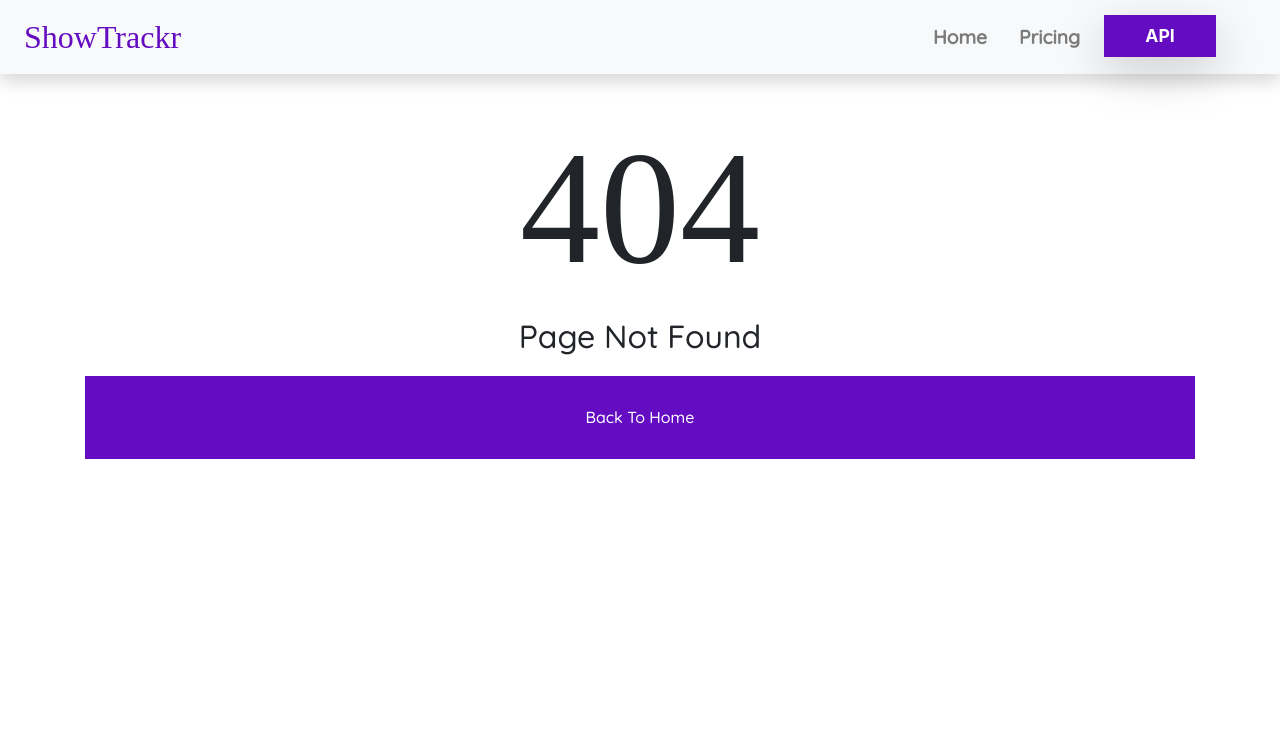
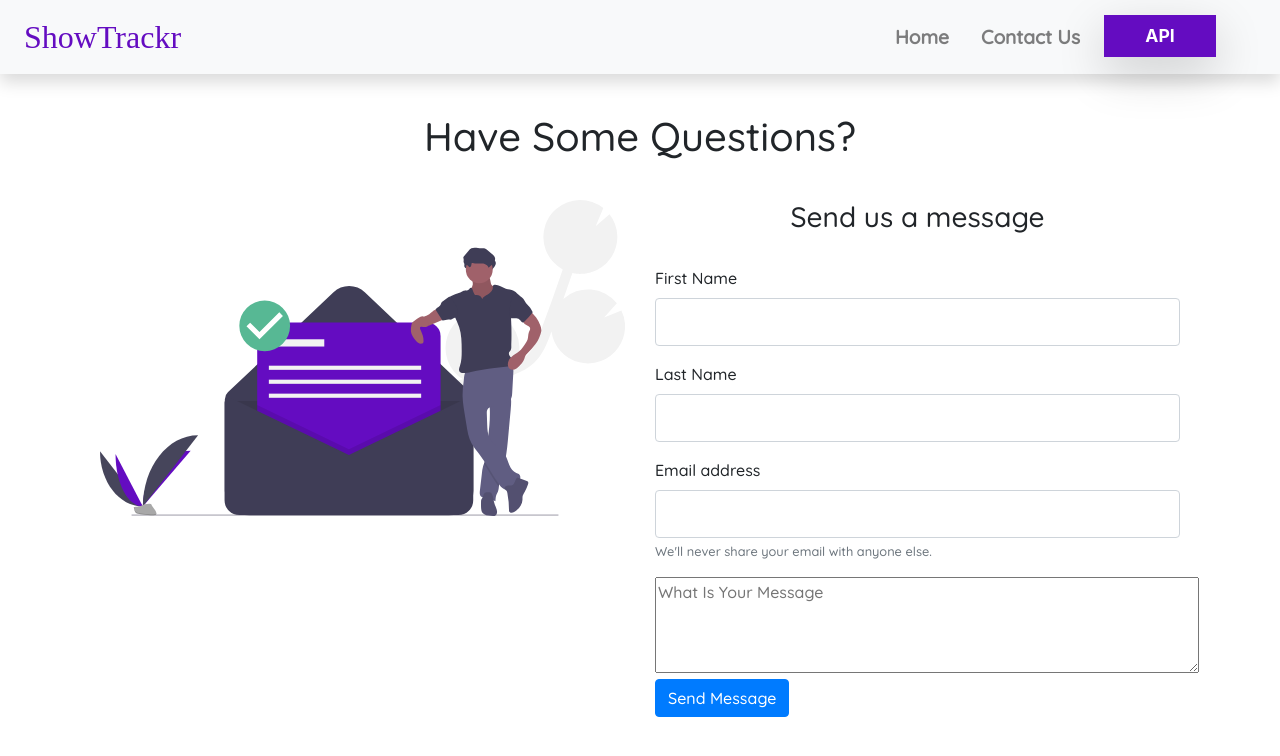
Before and after one commit to mcbryan1/tapes_project, an Angular app: page /contact in a window 1280 px wide. Before the commit this address had no page. Shown: the top 756 px of the page. Built offline with nearby package versions, Linux system fonts and the light colour scheme; a web font is replaced by a local one.

Commit message:
Updated Pricing Page To Contact Us Page

```diff
--- a/src/app/app-routing.module.ts
+++ b/src/app/app-routing.module.ts
@@ -1,13 +1,13 @@
 import { NgModule } from '@angular/core';
 import { Routes, RouterModule } from '@angular/router';
 import {LandingPageComponent} from '../app/components/landing-page/landing-page.component'
-import {PricingComponent} from '../app/components/pricing/pricing.component'
+import {ContactComponent} from '../app/components/contact/contact.component'
 import {ApiComponent} from '../app/components/api/api.component'
 import { FourzerofourComponent } from './components/fourzerofour/fourzerofour.component';
 
 const routes: Routes = [
 {path:"", component:LandingPageComponent },
-{path:"pricing", component:PricingComponent },
+{path:"contact", component:ContactComponent },
 {path:"api", component:ApiComponent },
 {path:"**", component:FourzerofourComponent}
 ];
--- a/src/app/app.component.html
+++ b/src/app/app.component.html
@@ -11,7 +11,7 @@
               <a class="nav-link" href="#" routerLink="/">Home <span class="sr-only">(current)</span></a>
             </li>
             <li class="nav-item mr-3">
-              <a class="nav-link" href="#" routerLink="/pricing">Pricing</a>
+              <a class="nav-link" href="#" routerLink="/contact">Contact Us</a>
             </li>
             <div class="button text-center ">
               <a class="nav-link shadow-lg" href="#" routerLink="/api">API</a>
--- a/src/app/app.module.ts
+++ b/src/app/app.module.ts
@@ -10,7 +10,8 @@ import { TestimonialsComponent } from './components/testimonials/testimonials.co
 import { DetailsComponent } from './components/details/details.component';
 import { FooterComponent } from './components/footer/footer.component';
 import { FourzerofourComponent } from './components/fourzerofour/fourzerofour.component';
-import {HttpClientModule} from '@angular/common/http'
+import {HttpClientModule} from '@angular/common/http';
+import { ContactComponent } from './components/contact/contact.component'
 
 @NgModule({
   declarations: [
@@ -23,6 +24,7 @@ import {HttpClientModule} from '@angular/common/http'
     TestimonialsComponent,
     DetailsComponent,
     FourzerofourComponent,
+    ContactComponent,
   ],
   imports: [BrowserModule, AppRoutingModule, HttpClientModule],
 providers: [],
--- /dev/null
+++ b/src/app/components/contact/contact.component.css
@@ -0,0 +1,30 @@
+.contact{
+    padding-top: 7rem;
+    font-family: "Quicksand", sans-serif;
+
+}
+
+form{
+    margin-top: 2rem;
+}
+input{
+    height: 3rem;
+}
+textarea{
+    width: 34rem;
+    height: 6rem;
+}
+/* background-color: #640cc1; */
+
+.main{
+    margin: 2rem 0;
+}
+@media only screen and (max-width: 500px) {
+    textarea{
+        width: 19rem;
+        height: 6rem;
+    }
+    .header h3{
+        margin-top: 2rem;
+    }
+  }
--- /dev/null
+++ b/src/app/components/contact/contact.component.html
@@ -0,0 +1,39 @@
+<div class="container contact">
+  <div class="row">
+    <div class="col-12 text-center">
+      <div class="text-center">
+        <h1>Have Some Questions?</h1>
+      </div>
+    </div>
+  </div>
+  <div class="row main">
+    <div class="col-md-6">
+<div class="image">
+    <img src="../../../assets/images/message.svg" alt="message" class="img-fluid">
+</div>
+    </div>
+    <div class="col-md-6">
+    <div class="header text-center">
+        <h3>Send us a message</h3>
+    </div>
+      <form>
+        <div class="form-group">
+          <label for="exampleInputEmail1">First Name</label>
+          <input type="text" class="form-control" >
+        </div>
+        <div class="form-group">
+          <label for="exampleInputEmail1">Last Name</label>
+          <input type="text" class="form-control">
+        </div>
+        <div class="form-group">
+          <label for="exampleInputEmail1">Email address</label>
+          <input type="email" class="form-control" id="exampleInputEmail1" aria-describedby="emailHelp">
+          <small id="emailHelp" class="form-text text-muted">We'll never share your email with anyone else.</small>
+        </div>
+        <textarea name="" id=""  placeholder="What Is Your Message"></textarea> <br>
+
+        <button type="submit" class="btn btn-primary">Send Message</button>
+      </form>
+    </div>
+  </div>
+</div>
--- /dev/null
+++ b/src/app/components/contact/contact.component.ts
@@ -0,0 +1,15 @@
+import { Component, OnInit } from '@angular/core';
+
+@Component({
+  selector: 'app-contact',
+  templateUrl: './contact.component.html',
+  styleUrls: ['./contact.component.css']
+})
+export class ContactComponent implements OnInit {
+
+  constructor() { }
+
+  ngOnInit(): void {
+  }
+
+}
--- a/src/app/components/pricing/pricing.component.html
+++ b/src/app/components/pricing/pricing.component.html
@@ -1,73 +1,13 @@
-<section class="pricing py-5">
-    <div class="container">
-      <div class="row">
-        <!-- Free Tier -->
-        <div class="col-lg-4">
-          <div class="card mb-5 mb-lg-0">
-            <div class="card-body">
-              <h5 class="card-title text-muted text-uppercase text-center">Free</h5>
-              <h6 class="card-price text-center">$0<span class="period">/month</span></h6>
-              <hr>
-              <ul class="fa-ul">
-                <li><span class="fa-li"><i class="fa fa-check"></i></span>Single User</li>
-                <li><span class="fa-li"><i class="fa fa-check"></i></span>5GB Storage</li>
-                <li><span class="fa-li"><i class="fa fa-check"></i></span>Unlimited Public Projects</li>
-                <li><span class="fa-li"><i class="fa fa-check"></i></span>Community Access</li>
-                <li class="text-muted"><span class="fa-li"><i class="fa fa-times"></i></span>Unlimited Private Projects
-                </li>
-                <li class="text-muted"><span class="fa-li"><i class="fa fa-times"></i></span>Dedicated Phone Support</li>
-                <li class="text-muted"><span class="fa-li"><i class="fa fa-times"></i></span>Free Subdomain</li>
-                <li class="text-muted"><span class="fa-li"><i class="fa fa-times"></i></span>Monthly Status Reports</li>
-              </ul>
-              <a href="#" class="btn btn-block btn-primary text-uppercase">Button</a>
-            </div>
-          </div>
-        </div>
-        <!-- Plus Tier -->
-        <div class="col-lg-4">
-          <div class="card mb-5 mb-lg-0">
-            <div class="card-body">
-              <h5 class="card-title text-muted text-uppercase text-center">Plus</h5>
-              <h6 class="card-price text-center">$9<span class="period">/month</span></h6>
-              <hr>
-              <ul class="fa-ul">
-                <li><span class="fa-li"><i class="fa fa-check"></i></span><strong>5 Users</strong></li>
-                <li><span class="fa-li"><i class="fa fa-check"></i></span>50GB Storage</li>
-                <li><span class="fa-li"><i class="fa fa-check"></i></span>Unlimited Public Projects</li>
-                <li><span class="fa-li"><i class="fa fa-check"></i></span>Community Access</li>
-                <li><span class="fa-li"><i class="fa fa-check"></i></span>Unlimited Private Projects</li>
-                <li><span class="fa-li"><i class="fa fa-check"></i></span>Dedicated Phone Support</li>
-                <li><span class="fa-li"><i class="fa fa-check"></i></span>Free Subdomain</li>
-                <li class="text-muted"><span class="fa-li"><i class="fa fa-times"></i></span>Monthly Status Reports</li>
-              </ul>
-              <a href="#" class="btn btn-block btn-primary text-uppercase">Button</a>
-            </div>
-          </div>
-        </div>
-        <!-- Pro Tier -->
-        <div class="col-lg-4">
-          <div class="card">
-            <div class="card-body">
-              <h5 class="card-title text-muted text-uppercase text-center">Pro</h5>
-              <h6 class="card-price text-center">$49<span class="period">/month</span></h6>
-              <hr>
-              <ul class="fa-ul">
-                <li><span class="fa-li"><i class="fa fa-check"></i></span><strong>Unlimited Users</strong></li>
-                <li><span class="fa-li"><i class="fa fa-check"></i></span>150GB Storage</li>
-                <li><span class="fa-li"><i class="fa fa-check"></i></span>Unlimited Public Projects</li>
-                <li><span class="fa-li"><i class="fa fa-check"></i></span>Community Access</li>
-                <li><span class="fa-li"><i class="fa fa-check"></i></span>Unlimited Private Projects</li>
-                <li><span class="fa-li"><i class="fa fa-check"></i></span>Dedicated Phone Support</li>
-                <li><span class="fa-li"><i class="fa fa-check"></i></span><strong>Unlimited</strong> Free Subdomains</li>
-                <li><span class="fa-li"><i class="fa fa-check"></i></span>Monthly Status Reports</li>
-              </ul>
-              <a href="#" class="btn btn-block btn-primary text-uppercase">Button</a>
-            </div>
-          </div>
-        </div>
-      </div>
+<div class="container-fluid">
+  <div class="row">
+    <div class="col-12">
+      <h1>Have Some Questions?</h1>
     </div>
-  </section>
+  </div>
+  <div class="row">
+    <div class="col-md-6"></div>
+  </div>
+</div>
   <div class="container-fluid bg-light">
     <div class="row">
       <div class="col-12 text-center copyright">
```
Also changed, not shown: src/assets/images/message.svg (added), 1 other file (tests, documents, lock files or other folders).
